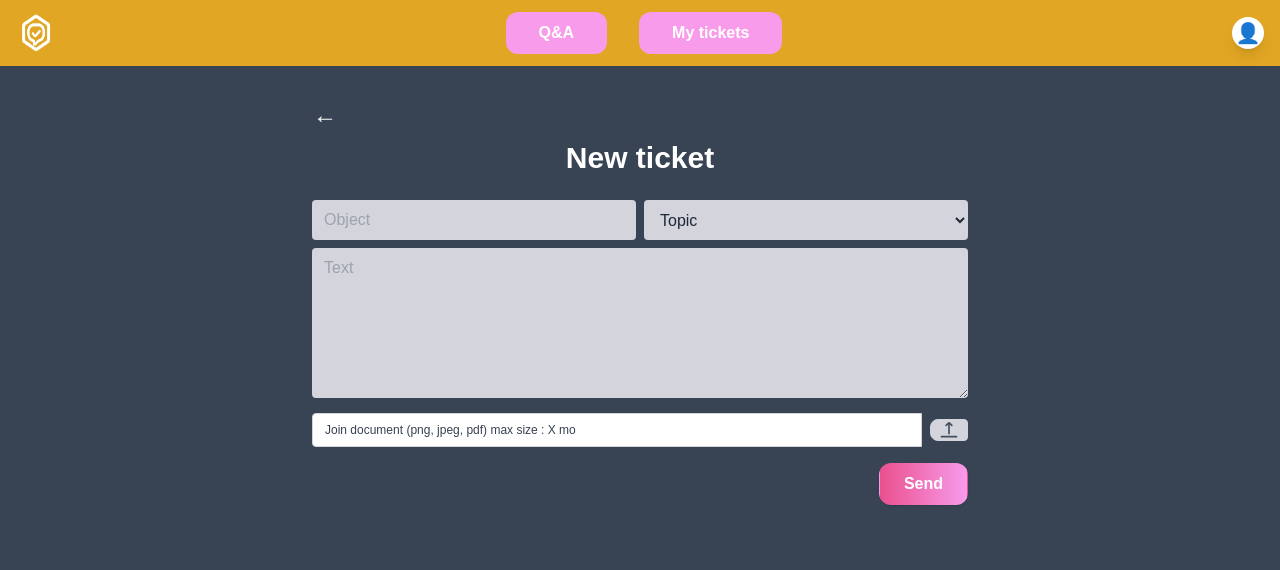
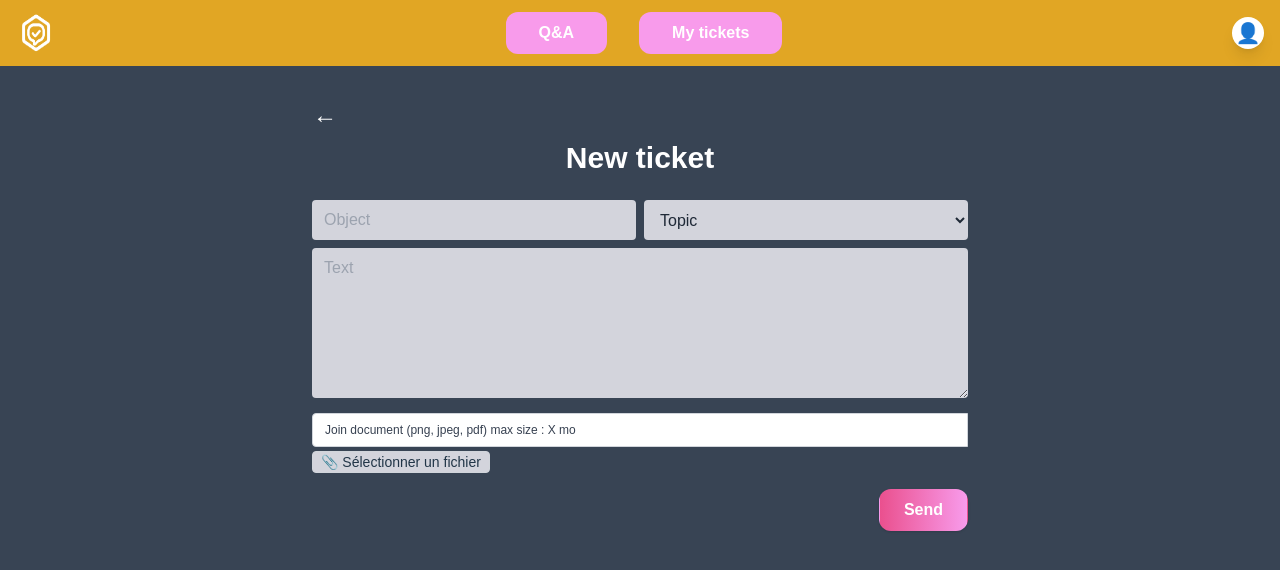
Before and after one commit to cesarcapion/hebergement, a React (Vite) app in the folder ping/front/PING/: page /create-ticket in a window 1280 px wide. Shown: the top 570 px of the page. Built offline with nearby package versions, Linux system fonts and the light colour scheme.

Commit message:
enable adding a file

```diff
--- a/ping/front/PING/src/pages/CreateTicket.tsx
+++ b/ping/front/PING/src/pages/CreateTicket.tsx
@@ -79,7 +79,7 @@ export default function CreateTicket() {
                 />
 
                 <div className="flex items-center gap-2 mb-4">
-                    <label className="flex-1">
+                    <div className="flex-1">
                         <div className="text-xs text-gray-700 bg-white rounded-l px-3 py-2 border border-gray-300 flex items-center">
                             Join document (png, jpeg, pdf) max size : X mo
                         </div>
@@ -89,24 +89,31 @@ export default function CreateTicket() {
                             className="hidden"
                             accept=".png,.jpeg,.jpg,.pdf"
                             onChange={e => setFile(e.target.files?.[0] || null)}
+                            id="file-upload"
                         />
-                        {file && (
-                            <div className="text-xs text-gray-700 mt-1">
-                                Fichier sélectionné : <b>{file.name}</b>
-                            </div>
-                        )}
-                    </label>
-                    <button
-                        type="button"
-                        onClick={() => fileInput.current?.click()}
-                        className="bg-[#d3d4dc] h-full px-2 rounded-r border border-gray-300"
-                        title="Upload"
-                    >
-                        <svg width="20" height="20" fill="none" viewBox="0 0 24 24">
-                            <path stroke="#434F5E" strokeWidth="2" d="M12 17V3m0 0l-4 4m4-4l4 4"/>
-                            <rect width="20" height="2" y="19" x="2" fill="#434F5E" rx="1"/>
-                        </svg>
-                    </button>
+                        <div className="flex items-center mt-1">
+                            <button
+                                type="button"
+                                onClick={() => fileInput.current?.click()}
+                                className="bg-[#d3d4dc] px-2 rounded border border-gray-300 text-sm mr-2"
+                            >
+                                📎 Sélectionner un fichier
+                            </button>
+                            {file && (
+                                <div className="flex items-center gap-2 text-xs text-gray-200">
+                                    <span className="text-gray-200">{file.name}</span>
+                                    <button
+                                        type="button"
+                                        onClick={() => setFile(null)}
+                                        className="ml-1 px-1 rounded bg-[#EA508E] text-white hover:bg-pink-600"
+                                        title="Retirer le fichier"
+                                    >
+                                        ×
+                                    </button>
+                                </div>
+                            )}
+                        </div>
+                    </div>
                 </div>
 
 
```
